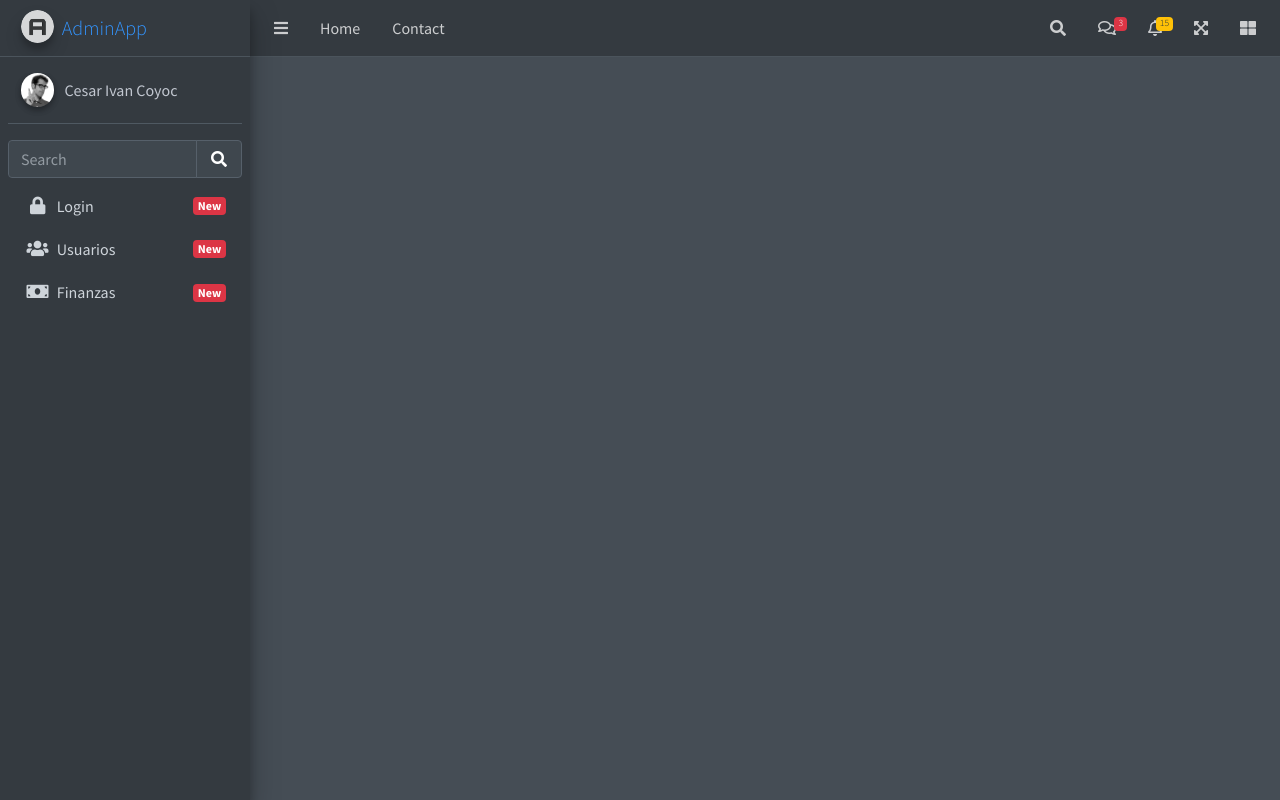
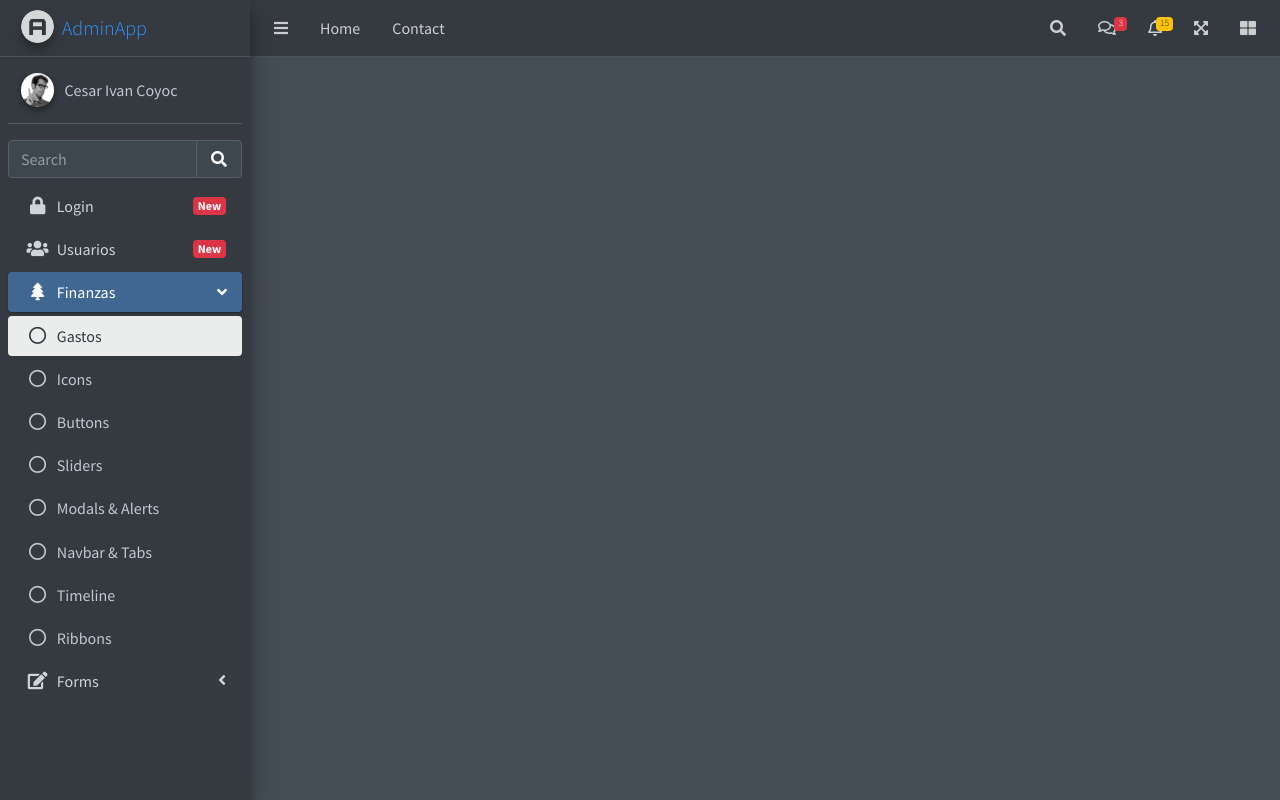
Before and after one commit to mauros05/adminapp, a PHP site: page /index.php in a window 1280 px wide. Run offline with PHP 8.4, Linux system fonts and the light colour scheme; some libraries are stand-ins or nearby versions.

Commit message:
modificacion de flujo v3

```diff
--- a/Controllers/controllerFinanzas.php
+++ b/Controllers/controllerFinanzas.php
@@ -1,13 +1,13 @@
 <?php
     class controllerFinanzas {
         public function __construct(){
-            require_once "Models/modelFinanzas.php";
+
 
         }
-        public function listado_gastos(){
-            $modeloFinanzas = new modelFinanzas;
-            $lista_gastos=$modeloFinanzas->listado_gastos();
-            require_once "views/Finanzas/viewGastos.php";
+        public static function  ctrlistado_gastos($item,$valor){
+            $tabla="gastos";
+            $respuesta=modelFinanzas::mdllistado_gastos($tabla,$item,$valor);
+            return $respuesta;
         }
     }
 ?>
--- a/Models/modelFinanzas.php
+++ b/Models/modelFinanzas.php
@@ -1,21 +1,27 @@
 <?php
+    require_once "Connect/Conexion.php";
     class modelFinanzas {
         public function __construct(){
-            require_once "Connect/Conexion.php";
+
         }
 
-        public function listado_gastos(){
-            $respuesta = Conexion::conectar()->prepare("
-            SELECT id_gasto, g.nombre as Descripcion, cantidad as Monto,periodicidad,fecha_de_pago,tg.nombre as tipo_de_gasto
-            FROM gastos g
-            left join periodicidad p
-            on g.id_periodicidad=p.id_periodicidad
-            inner JOIN tipo_gasto tg
-            on g.id_tipo_de_gasto=tg.id_tipo_gasto
-            where g.id_usuario = 2");
-            $respuesta->execute();
-            return $respuesta->fetchAll(PDO::FETCH_ASSOC);
+        public function mdllistado_gastos($tabla,$item,$valor){
 
+            if($item!=null){
+                $stmt=Conexion::conectar()->prepare("
+                SELECT id_gasto, g.nombre as Descripcion, cantidad as Monto,periodicidad,fecha_de_pago,tg.nombre as tipo_de_gasto
+                FROM $tabla g
+                left join periodicidad p
+                on g.id_periodicidad=p.id_periodicidad
+                inner JOIN tipo_gasto tg
+                on g.id_tipo_de_gasto=tg.id_tipo_gasto
+                where g.$item = :$item");
+                $stmt->bindparam(":".$item,$valor,PDO::PARAM_INT);
+                $stmt->execute();
+                return $stmt->fetchAll();
+            }
+            //$stmt->close();
+            $stmt=null;
         }
     }
 ?>
--- a/Views/componentes/sidebar.php
+++ b/Views/componentes/sidebar.php
@@ -56,14 +56,99 @@
             </a>
           </li>
 
-          <li class="nav-item">
-            <a href="finanzas" class="nav-link">
-            <i class="nav-icon fas fa-money-bill"></i>
+          <li class="nav-item menu-open">
+            <a href="finanzas" class="nav-link active">
+              <i class="nav-icon fas fa-tree"></i>
               <p>
                 Finanzas
-                <span class="right badge badge-danger">New</span>
+                <i class="fas fa-angle-left right"></i>
               </p>
             </a>
+            <ul class="nav nav-treeview">
+              <li class="nav-item">
+                <a href="gastos" class="nav-link active">
+                  <i class="far fa-circle nav-icon"></i>
+                  <p>Gastos</p>
+                </a>
+              </li>
+              <li class="nav-item">
+                <a href="../UI/icons.html" class="nav-link">
+                  <i class="far fa-circle nav-icon"></i>
+                  <p>Icons</p>
+                </a>
+              </li>
+              <li class="nav-item">
+                <a href="../UI/buttons.html" class="nav-link">
+                  <i class="far fa-circle nav-icon"></i>
+                  <p>Buttons</p>
+                </a>
+              </li>
+              <li class="nav-item">
+                <a href="../UI/sliders.html" class="nav-link">
+                  <i class="far fa-circle nav-icon"></i>
+                  <p>Sliders</p>
+                </a>
+              </li>
+              <li class="nav-item">
+                <a href="../UI/modals.html" class="nav-link">
+                  <i class="far fa-circle nav-icon"></i>
+                  <p>Modals & Alerts</p>
+                </a>
+              </li>
+              <li class="nav-item">
+                <a href="../UI/navbar.html" class="nav-link">
+                  <i class="far fa-circle nav-icon"></i>
+                  <p>Navbar & Tabs</p>
+                </a>
+              </li>
+              <li class="nav-item">
+                <a href="../UI/timeline.html" class="nav-link">
+                  <i class="far fa-circle nav-icon"></i>
+                  <p>Timeline</p>
+                </a>
+              </li>
+              <li class="nav-item">
+                <a href="../UI/ribbons.html" class="nav-link">
+                  <i class="far fa-circle nav-icon"></i>
+                  <p>Ribbons</p>
+                </a>
+              </li>
+            </ul>
+          </li>
+          <li class="nav-item">
+            <a href="#" class="nav-link">
+              <i class="nav-icon fas fa-edit"></i>
+              <p>
+                Forms
+                <i class="fas fa-angle-left right"></i>
+              </p>
+            </a>
+            <ul class="nav nav-treeview">
+              <li class="nav-item">
+                <a href="../forms/general.html" class="nav-link">
+                  <i class="far fa-circle nav-icon"></i>
+                  <p>General Elements</p>
+                </a>
+              </li>
+              <li class="nav-item">
+                <a href="../forms/advanced.html" class="nav-link">
+                  <i class="far fa-circle nav-icon"></i>
+                  <p>Advanced Elements</p>
+                </a>
+              </li>
+              <li class="nav-item">
+                <a href="../forms/editors.html" class="nav-link">
+                  <i class="far fa-circle nav-icon"></i>
+                  <p>Editors</p>
+                </a>
+              </li>
+              <li class="nav-item">
+                <a href="../forms/validation.html" class="nav-link">
+                  <i class="far fa-circle nav-icon"></i>
+                  <p>Validation</p>
+                </a>
+              </li>
+            </ul>
           </li>
 
         </ul>
--- a/index.php
+++ b/index.php
@@ -16,8 +16,9 @@
 
 /* Requiere Controladores */
 require_once "Controllers/plantillaController.php";
-
-
+require_once "Controllers/controllerFinanzas.php";
+/* Requiere Modelos */
+require_once "Models/modelFinanzas.php";
 
 $plantilla = new PlantillaController();
 $plantilla->ctrPlantilla();
--- a/plantilla.php
+++ b/plantilla.php
@@ -25,7 +25,8 @@ include "Views/componentes/sidebar.php";
 if(isset($_GET["ruta"])){
   if($_GET["ruta"] == "login" ||
       $_GET["ruta"] == "usuarios" ||
-      $_GET["ruta"] == "finanzas"){
+      $_GET["ruta"] == "finanzas" ||
+      $_GET["ruta"] == "gastos"){
       include "Views/".$_GET["ruta"].".php";
     }else{
       include "Views/404.php";
```
Also changed, not shown: Views/gastos.php (renamed from Views/Finanzas/viewGastos.php, +9 -6 lines).
